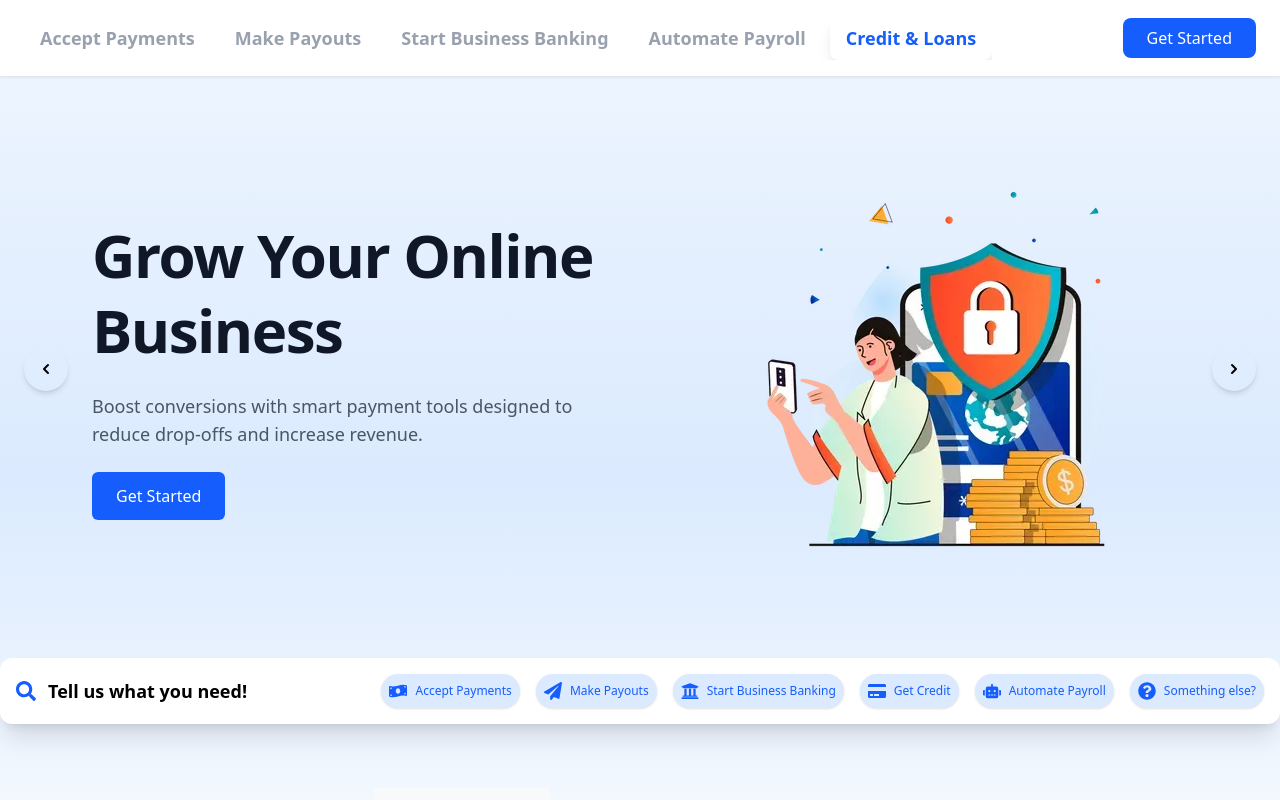
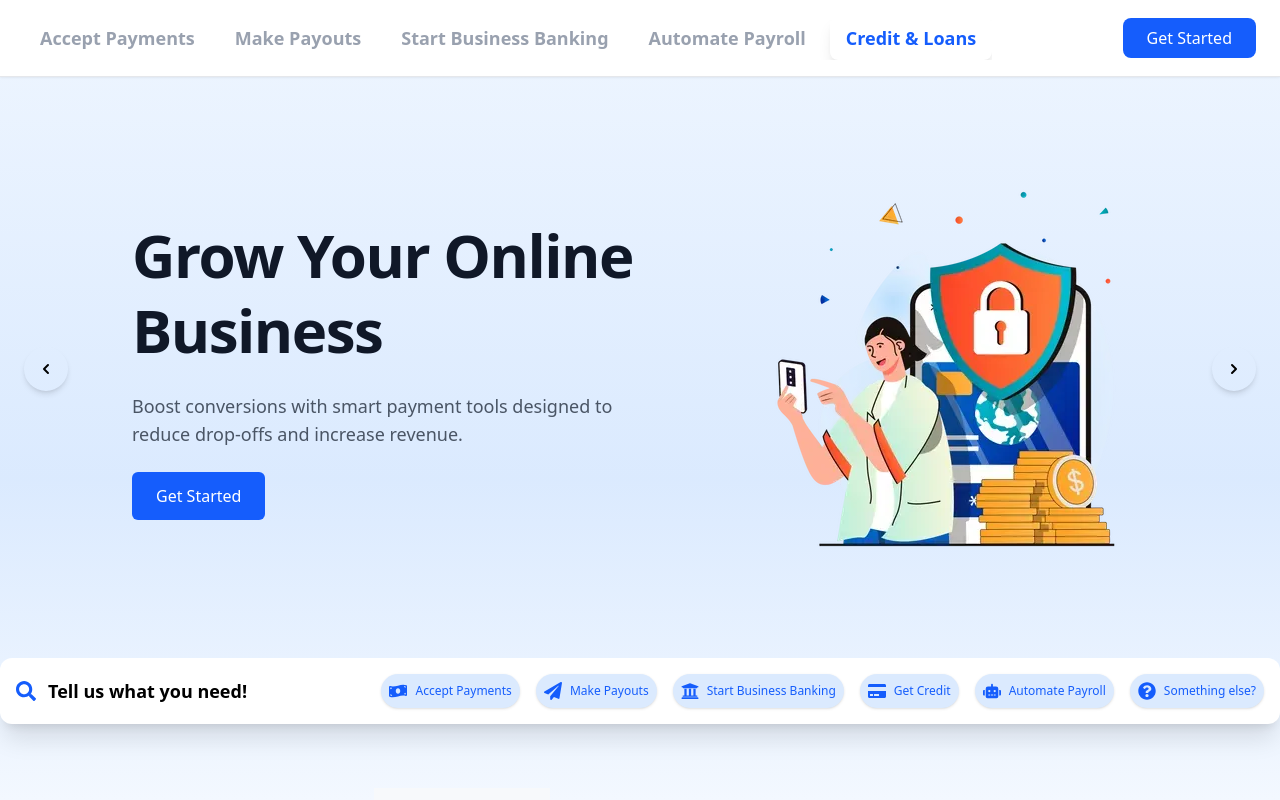
Before and after one commit to auscode/RazorPayStyle, a React (Vite) app: page / in a window 1280 px wide. Shown: the top 800 px of the page. Built offline with nearby package versions, Linux system fonts and the light colour scheme; grey boxes are pictures that could not be loaded.

Commit message:
mt respsonive hadnling

```diff
--- a/src/components/Hero.jsx
+++ b/src/components/Hero.jsx
@@ -90,10 +90,10 @@ export default function Hero() {
           className="min-h-[65vh] flex flex-col pb-16"
           id="hero-carousel"
         >
-          <div className="max-w-7xl w-full pt-16 px-6 flex items-center justify-center gap-6 mx-auto mt-20">
+          <div className="max-w-8xl w-full pt-16 px-6 flex items-center justify-center gap-6 mx-auto mt-10 sm:mt-12 md:mt-16 lg:mt-20">
             <button
               onClick={prevSlide}
-              className="hidden lg:flex text-3xl shadow-md p-3 rounded-full hover:bg-gray-100 transition focus:outline-none focus:ring-2 focus:ring-blue-500"
+              className="hidden lg:flex text-3xl shadow-md p-3 mr-10 rounded-full hover:bg-gray-100 transition "
               aria-label="Previous slide"
             >
               <HiChevronLeft size={20} />
@@ -144,7 +144,7 @@ export default function Hero() {
 
             <button
               onClick={nextSlide}
-              className="hidden lg:flex text-3xl shadow-md p-3 rounded-full hover:bg-gray-100 transition focus:outline-none focus:ring-2 focus:ring-blue-500"
+              className="hidden lg:flex text-3xl shadow-md p-3 rounded-full hover:bg-gray-100 transition "
               aria-label="Next slide"
             >
               <HiChevronRight size={20} />
```
